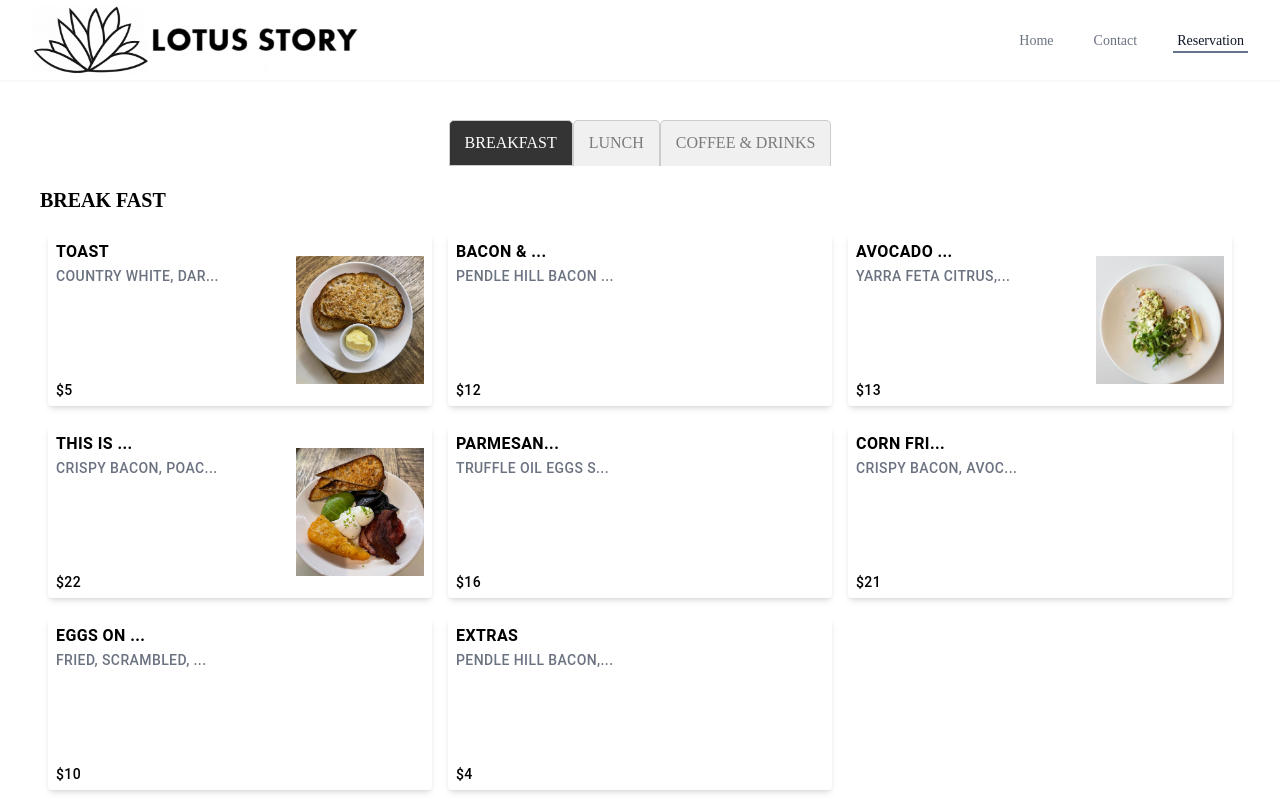
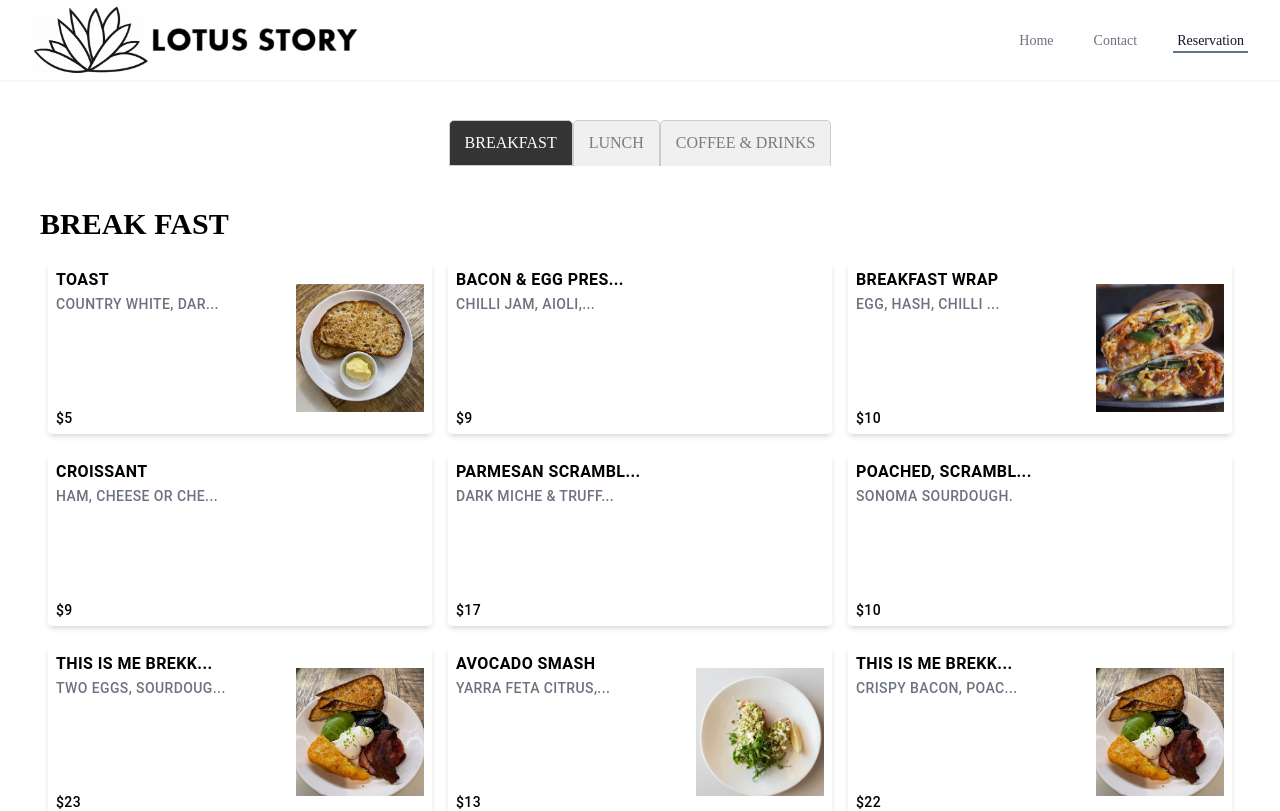
Before and after one commit to sugityan/lotus-story-test, a Next.js app: page /reservation in a window 1280 px wide. Shown: the top 811 px of the page. Built offline with nearby package versions, Linux system fonts and the light colour scheme.

Commit message:
reservation page

```diff
--- a/app/api/email/route.js
+++ b/app/api/email/route.js
@@ -34,7 +34,7 @@ export async function POST(request) {
       },
     });
 
-    console.log("Email sent successfully:", response);
+    // console.log("Email sent successfully:", response);
     return Response.json({ message: "Email sent successfully" });
   } catch (error) {
     console.error("Error sending email:", error);
--- a/app/components/confirmationModal/confirmation-Modal.tsx
+++ b/app/components/confirmationModal/confirmation-Modal.tsx
@@ -118,6 +118,7 @@ export default function ConfirmationModal({
       setSelectedTime("");
       setOption("");
       setIsSucModalOpen(true);
+      setIsOpen(false);
     } catch (e) {
       console.error(e);
     }
--- a/app/components/email/email.tsx
+++ b/app/components/email/email.tsx
@@ -118,6 +118,7 @@ export function EmailForm({
               option,
             }),
           });
+
           setName("");
           setPhoneNum("");
           setEmail("");
--- a/app/components/menuModal/menu-modal.tsx
+++ b/app/components/menuModal/menu-modal.tsx
@@ -55,8 +55,8 @@ export default function MenuModal({
         <div className="w-full h-40  flex justify-between ">
           <div className="flex flex-col justify-between items-start mr-10">
             <div className="flex flex-col items-start ">
-              <h2 className="text-base font-bold overflow-hidden whitespace-normal text-black">
-                {truncate(name, 8)}
+              <h2 className="text-base font-bold overflow-hidden whitespace-normal text-black truncate">
+                {truncate(name, 16)}
               </h2>
               <p className="text-gray-500 text-left text-black">
                 {description != null ? truncate(description, 18) : ""}
--- a/app/reservation/page.tsx
+++ b/app/reservation/page.tsx
@@ -194,7 +194,9 @@ export default function ReservationPage() {
       <div className="w-full">
         {tabs[activeTab].Menu.map((menuGroup, groupIndex) => (
           <div key={groupIndex}>
-            <h4 className="text-xl font-extrabold mt-5">{menuGroup?.label}</h4>
+            <h4 className="text-3xl font-extrabold mt-10">
+              {menuGroup?.label}
+            </h4>
             <div className="flex flex-wrap ">
               {menuGroup?.menus.map((menuItem, itemIndex) => (
                 <div
--- a/app/src/menuData.ts
+++ b/app/src/menuData.ts
@@ -12,13 +12,59 @@ export const breakfast_menu = [
         imgSrc: "/menus/toast.jpeg",
       },
       {
-        name: "BACON & EGG PRESS",
-        description: "Pendle Hill bacon double egg spinach chilli jam",
-        price: "12",
+        name: "Bacon & Egg Press",
+        description: "Chilli jam, aioli, spinach & cheddar.",
+        price: "9.00",
         sub_price: "",
         count: 0,
         option: "",
         imgSrc: "",
+      },
+      {
+        name: "Breakfast Wrap",
+        description: "Egg, hash, chilli jam, cheese, spinach",
+        price: "10.00",
+        sub_price: "",
+        count: 0,
+        option: "",
+        imgSrc: "menus/breakfastWrap.jpeg",
+      },
+      {
+        name: "Croissant",
+        description: "Ham, cheese or cheese tomato.",
+        price: "9.00",
+        sub_price: "",
+        count: 0,
+        option: "",
+        imgSrc: "",
+      },
+      {
+        name: "Parmesan Scrambled Eggs",
+        description: "Dark miche & truffle oil.",
+        price: "17",
+        sub_price: "",
+        count: 0,
+        option: "",
+        imgSrc: "",
+      },
+      {
+        name: "Poached, Scrambled or Fried Eggs",
+        description: "Sonoma Sourdough.",
+        price: "10",
+        sub_price: "",
+        count: 0,
+        option: "",
+        imgSrc: "",
+      },
+      {
+        name: "This is me Brekkie",
+        description:
+          "Two eggs, sourdough, mushroom, bacon, avocado & potato hash.",
+        price: "23",
+        sub_price: "",
+        count: 0,
+        option: "",
+        imgSrc: "menus/thisIsBreakie.jpeg",
       },
       {
         name: "AVOCADO SMASH",
@@ -41,18 +87,17 @@ export const breakfast_menu = [
         imgSrc: "/menus/thisIsBreakie.jpeg",
       },
       {
-        name: "PARMESAN SCRAMBLED EGGS",
-        description: "Truffle oil eggs shaved parmesan, dark sourdough",
-        price: "16",
+        name: "Toasted Muesli",
+        description: "Seasonal fruits, yoghurt",
+        price: "11",
         sub_price: "",
         count: 0,
         option: "",
         imgSrc: "",
       },
       {
-        name: "CORN FRITTERS",
-        description:
-          "Crispy bacon, avocado, baby spinach, turmeric yoghurt, chilli jam",
+        name: "Zucchini Fritters",
+        description: "Bacon, crème cheese, chilli jam, cucumber.",
         price: "21",
         sub_price: "",
         count: 0,
@@ -98,7 +143,7 @@ export const lunch_menu = [
       {
         name: "LEMONGRASS BEEF RICE PAPER ROLLS W CUCUMBER",
         description: "Minted Iceberg Pickled Carrot Peanut Sauce (2pc)",
-        price: "7.5",
+        price: "8",
         sub_price: "",
         count: 0,
         option: "",
@@ -107,20 +152,20 @@ export const lunch_menu = [
       {
         name: "SEASONAL VEGETABLES & PUFF TOFU AVOCADO RICE PAPER ROLL (VG) (2PC)",
         description: "",
-        price: "7.5",
+        price: "8",
         sub_price: "",
         count: 0,
         option: "",
-        imgSrc: "/menus/beefRiceRoll.jpeg",
+        imgSrc: "",
       },
       {
         name: "HERBY CHICKEN SESAME RICE PAPER ROLL W CUCUMBER PICICLED CARROT MAYO (2PC)",
         description: "",
-        price: "7.5",
+        price: "8",
         sub_price: "",
         count: 0,
         option: "",
-        imgSrc: "/menus/beefRiceRoll.jpeg",
+        imgSrc: "",
       },
       {
         name: "HA DOAN’ S CHICKEN SPRING ROLLS NUOC CHAM (3PC)",
@@ -129,7 +174,7 @@ export const lunch_menu = [
         sub_price: "",
         count: 0,
         option: "",
-        imgSrc: "/menus/beefRiceRoll.jpeg",
+        imgSrc: "",
       },
       {
         name: "ROASTED DUCK RICE PAPER ROLL CUCUMBER VERMICELLI (2PC)",
@@ -138,7 +183,7 @@ export const lunch_menu = [
         sub_price: "",
         count: 0,
         option: "",
-        imgSrc: "/menus/beefRiceRoll.jpeg",
+        imgSrc: "",
       },
     ],
   },
@@ -149,38 +194,38 @@ export const lunch_menu = [
         name: "LOTUS STORY SALAD SHAVED CABBAGE",
         description:
           "Pickled Radish Peanuts Crispy Onion Aromatic Herbs Nuoc Cham – Crispy Tofu (GF) – Poached Chicken",
-        price: "15",
+        price: "16",
         sub_price: "",
         count: 0,
         option: "",
-        imgSrc: "/menus/beefRiceRoll.jpeg",
+        imgSrc: "",
       },
       {
         name: "GRILLED BEEF AND SPRING ROLL VERMICELLI MINTED",
         description: "Iceberg Picicled Carrots Peanuts Scallions",
-        price: "15",
+        price: "17",
         sub_price: "",
         count: 0,
         option: "",
-        imgSrc: "/menus/beefRiceRoll.jpeg",
+        imgSrc: "menus/beefVermiceli.jpeg",
       },
       {
         name: "HERBY CHICON SUGARCANE PRAWN VERMICELLI MINTED",
         description: "Iceberg Picjcled Carrot Peanuts Scallions",
-        price: "15",
+        price: "17",
         sub_price: "",
         count: 0,
         option: "",
-        imgSrc: "/menus/beefRiceRoll.jpeg",
+        imgSrc: "",
       },
       {
         name: "CRISPY TOFU & SEASONAL AVOCADO",
         description: "Bean Sprouts Peanuts Sweet Soy Sesame Dressing (Vg)",
-        price: "15",
+        price: "17",
         sub_price: "",
         count: 0,
         option: "",
-        imgSrc: "/menus/beefRiceRoll.jpeg",
+        imgSrc: "",
       },
       {
         name: "HANOI TURMERIC FISH AND AVOCADO MINTED",
@@ -189,7 +234,7 @@ export const lunch_menu = [
         sub_price: "",
         count: 0,
         option: "",
-        imgSrc: "/menus/beefRiceRoll.jpeg",
+        imgSrc: "",
       },
       {
         name: "ROASTED PORK BELLY VERMICELLI AROMATIC HERBS SCALLIONS PEANUTS",
@@ -198,7 +243,7 @@ export const lunch_menu = [
         sub_price: "",
         count: 0,
         option: "",
-        imgSrc: "/menus/beefRiceRoll.jpeg",
+        imgSrc: "",
       },
       {
         name: "FRESH BAKED BAGUETTES",
@@ -208,7 +253,7 @@ export const lunch_menu = [
         sub_price: "",
         count: 0,
         option: "",
-        imgSrc: "/menus/beefRiceRoll.jpeg",
+        imgSrc: "",
       },
     ],
   },
@@ -222,7 +267,7 @@ export const lunch_menu = [
         sub_price: "",
         count: 0,
         option: "",
-        imgSrc: "/menus/beefRiceRoll.jpeg",
+        imgSrc: "",
       },
       {
         name: "COMBINATION – BRISKET, SLICED BEEF, BEEF BALLS",
@@ -231,7 +276,7 @@ export const lunch_menu = [
         sub_price: "",
         count: 0,
         option: "",
-        imgSrc: "/menus/beefRiceRoll.jpeg",
+        imgSrc: "menus/combination.jpeg",
       },
       {
         name: "LOTUS STORY CHICKEN LAKSA RICE VERMICELLI & EGG NOODLE PUFF TOFU HINT AND FRIED SHALLOTS",
@@ -240,7 +285,7 @@ export const lunch_menu = [
         sub_price: "",
         count: 0,
         option: "",
-        imgSrc: "/menus/beefRiceRoll.jpeg",
+        imgSrc: "",
       },
       {
         name: "SPICY XO NOODLES CHICKEN, FRIED EGG, SEASONAL VEG CABBAGE HOUSE SOY EGG NOODLE HOUSE CHILLI OIL",
@@ -249,7 +294,7 @@ export const lunch_menu = [
         sub_price: "",
         count: 0,
         option: "",
-        imgSrc: "/menus/beefRiceRoll.jpeg",
+        imgSrc: "",
       },
       {
         name: "SESAME BEEF HOFUN, GAI LAN, CHIVES, BEANSPOUTS, HOUSE DARK SOY",
@@ -258,7 +303,7 @@ export const lunch_menu = [
         sub_price: "",
         count: 0,
         option: "",
-        imgSrc: "/menus/beefRiceRoll.jpeg",
+        imgSrc: "",
       },
       {
         name: "LOTUS STORY SINGAPORE NOODLES HOUSE CURRY PASTE",
@@ -267,7 +312,7 @@ export const lunch_menu = [
         sub_price: "",
         count: 0,
         option: "",
-        imgSrc: "/menus/beefRiceRoll.jpeg",
+        imgSrc: "",
       },
     ],
   },
@@ -275,58 +320,100 @@ export const lunch_menu = [
     label: "Rice",
     menus: [
       {
-        name: "HA DOAN’S 28 HOUR “PHO” BROTH – SLICED GRAIN FED BEEF I POACHED CHICKEN NOODLES AROMATIC HERBS (GF)",
-        description: "",
-        price: "15 / 17",
+        name: "Crispy Skin Chicken",
+        description:
+          "Twice cooked boneless chicken Maryland, tomato rice, nuoc cham",
+        price: "17",
         sub_price: "",
         count: 0,
         option: "",
-        imgSrc: "/menus/beefRiceRoll.jpeg",
+        imgSrc: "",
       },
       {
-        name: "COMBINATION – BRISKET, SLICED BEEF, BEEF BALLS",
-        description: "",
-        price: "19",
-        sub_price: "",
-        count: 0,
-        option: "",
-        imgSrc: "/menus/beefRiceRoll.jpeg",
-      },
-      {
-        name: "LOTUS STORY CHICKEN LAKSA RICE VERMICELLI & EGG NOODLE PUFF TOFU HINT AND FRIED SHALLOTS",
-        description: "",
-        price: "15",
-        sub_price: "",
-        count: 0,
-        option: "",
-        imgSrc: "/menus/beefRiceRoll.jpeg",
-      },
-      {
-        name: "SPICY XO NOODLES CHICKEN, FRIED EGG, SEASONAL VEG CABBAGE HOUSE SOY EGG NOODLE HOUSE CHILLI OIL",
-        description: "",
+        name: "Lotus Story Pork Chop Rice",
+        description: "Lemongrass pork chop, tomato rice, nuoc cham",
         price: "18",
         sub_price: "",
         count: 0,
         option: "",
-        imgSrc: "/menus/beefRiceRoll.jpeg",
+        imgSrc: "",
       },
       {
-        name: "SESAME BEEF HOFUN, GAI LAN, CHIVES, BEANSPOUTS, HOUSE DARK SOY",
-        description: "",
+        name: "Lotus Story Rice Bowls",
+        description:
+          "Poke bowl seven seasonal condiments citrus nuoc cham turmeric dill yoghurt.",
+        price: "17",
+        sub_price: "",
+        count: 0,
+        option: "",
+        imgSrc: "/menus/RiceBowl.jpeg",
+      },
+      {
+        name: "Chicken Curry Rice (Mild)",
+        description:
+          "Potato carrots shaved onion shallots jasmine rice/baguette.",
+        price: "18",
+        sub_price: "",
+        count: 0,
+        option: "",
+        imgSrc: "/menus/curry.jpeg",
+      },
+      {
+        name: "Saigon Star Anise Beef Stew",
+        description:
+          "Curry carrots crispy onion thai basil jasmine rice/baguette.",
+        price: "16",
+        sub_price: "",
+        count: 0,
+        option: "",
+        imgSrc: "menus/beefStew.jpeg",
+      },
+      {
+        name: "Gong Bao Tofu",
+        description:
+          "Capsicum cashew seasonal greens sichuan chilli scallions garlic chives (vg).",
+        price: "14",
+        sub_price: "",
+        count: 0,
+        option: "",
+        imgSrc: "",
+      },
+      {
+        name: "Hoi An Tumeric White Cut Chicken",
+        description:
+          "Hoi an chilli sambal rau ram mint crispy shallots seasonal pickles (gf).",
+        price: "17",
+        sub_price: "",
+        count: 0,
+        option: "",
+        imgSrc: "menus/hoian_chicken.jpeg",
+      },
+      {
+        name: "Lotus Story Original Fried Rice",
+        description: "Seasonal greens cherry tomato onion spicy house xo.",
+        price: "16",
+        sub_price: "",
+        count: 0,
+        option: "",
+        imgSrc: "/menus/fried_rice.jpeg",
+      },
+      {
+        name: "Angus Steak Fried Rice",
+        description: "Seasonal greens, egg, house soy",
         price: "20",
         sub_price: "",
         count: 0,
         option: "",
-        imgSrc: "/menus/beefRiceRoll.jpeg",
+        imgSrc: "",
       },
       {
-        name: "LOTUS STORY SINGAPORE NOODLES HOUSE CURRY PASTE",
-        description: "Seasonal Vegetables Thin Rice Noodles Puff Tofu/Chicken",
-        price: "17",
+        name: "Shaking Beef",
+        description: "Edamame onion pink ranch pickles jasmine rice.",
+        price: "18",
         sub_price: "",
         count: 0,
         option: "",
-        imgSrc: "/menus/beefRiceRoll.jpeg",
+        imgSrc: "menus/shakingBeef.jpeg",
       },
     ],
   },
@@ -343,7 +430,7 @@ export const coffee_menu = [
         sub_price: "0.5",
         count: 0,
         option: "",
-        imgSrc: "/menus/beefRiceRoll.jpeg",
+        imgSrc: "/menus/cappucino.jpeg",
       },
       {
         name: "TEA",
@@ -352,7 +439,7 @@ export const coffee_menu = [
         sub_price: "",
         count: 0,
         option: "",
-        imgSrc: "/menus/beefRiceRoll.jpeg",
+        imgSrc: "",
       },
       {
         name: "HOME MADE LEMONADE W MINT",
@@ -361,7 +448,7 @@ export const coffee_menu = [
         sub_price: "",
         count: 0,
         option: "",
-        imgSrc: "/menus/beefRiceRoll.jpeg",
+        imgSrc: "",
       },
       {
         name: "VIET ICED COFFEE",
@@ -370,7 +457,7 @@ export const coffee_menu = [
         sub_price: "",
         count: 0,
         option: "",
-        imgSrc: "/menus/beefRiceRoll.jpeg",
+        imgSrc: "",
       },
       {
         name: "SOFT DRINK",
@@ -379,7 +466,7 @@ export const coffee_menu = [
         sub_price: "",
         count: 0,
         option: "",
-        imgSrc: "/menus/beefRiceRoll.jpeg",
+        imgSrc: "",
       },
       {
         name: "BEERS: ASAHI / HEINEKEN",
@@ -388,7 +475,7 @@ export const coffee_menu = [
         sub_price: "",
         count: 0,
         option: "",
-        imgSrc: "/menus/beefRiceRoll.jpeg",
+        imgSrc: "",
       },
       {
         name: "WINE GLASS",
@@ -397,7 +484,7 @@ export const coffee_menu = [
         sub_price: "",
         count: 0,
         option: "",
-        imgSrc: "/menus/beefRiceRoll.jpeg",
+        imgSrc: "",
       },
       {
         name: "WINE BOTTLE",
@@ -406,7 +493,7 @@ export const coffee_menu = [
         sub_price: "",
         count: 0,
         option: "",
-        imgSrc: "/menus/beefRiceRoll.jpeg",
+        imgSrc: "",
       },
     ],
   },
```
